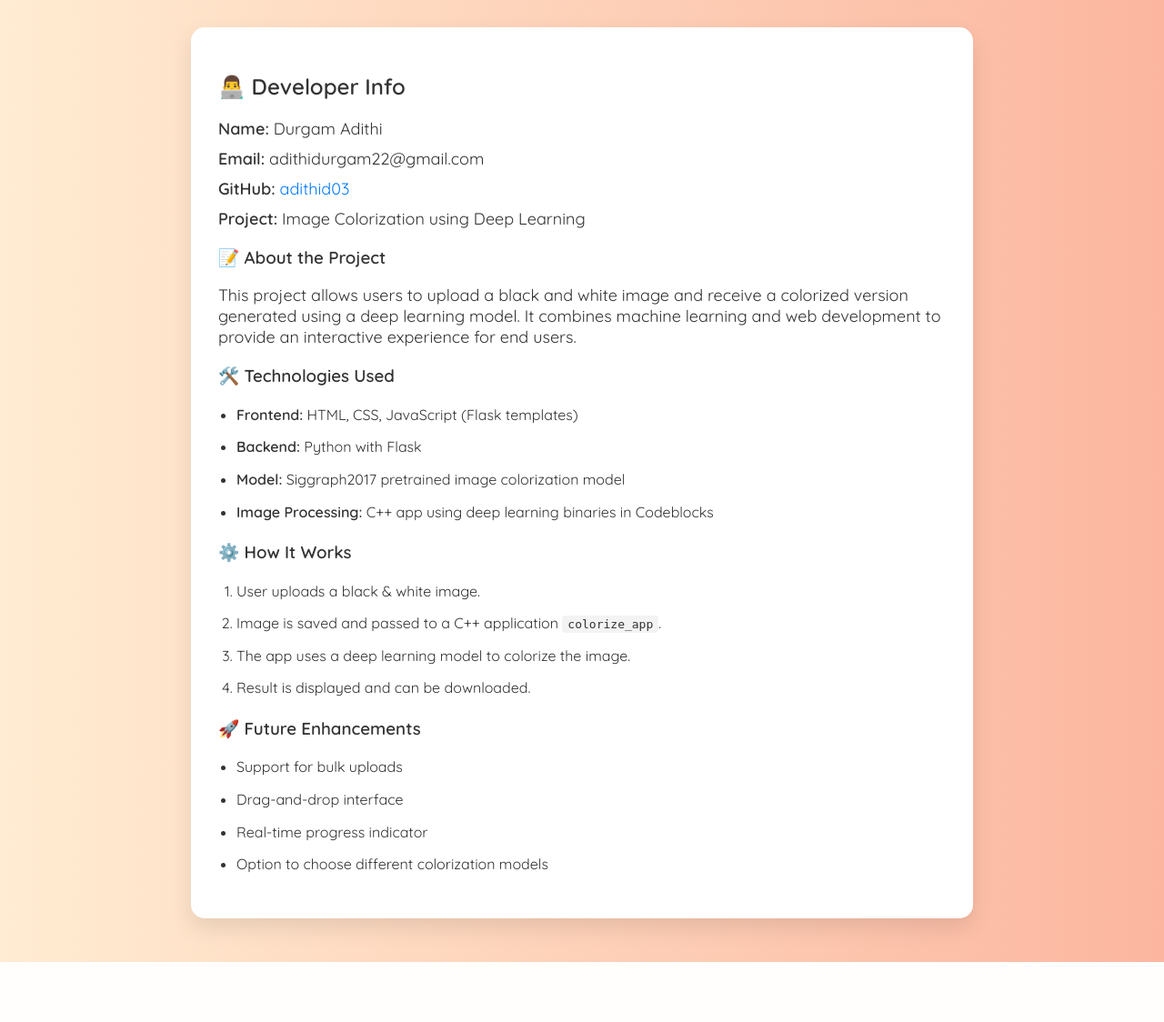
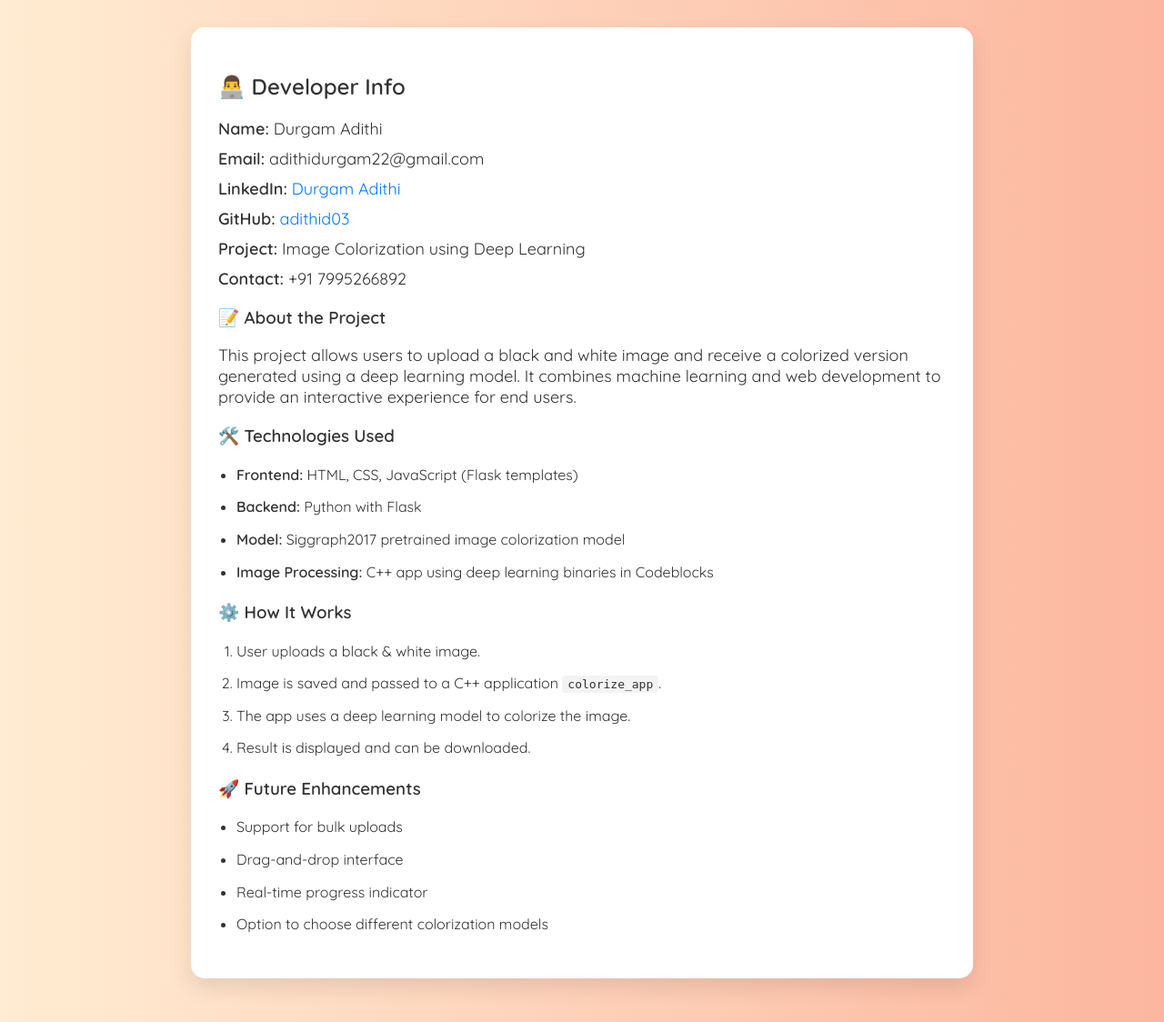
Before and after one commit to adithid03/image-colorization, a Flask app: page /developer in a window 1280 px wide. Shown: the part 178-1302 px from the top of the page at 91% size. Before the commit the page ends 1236 px from the top, so only its background shows below. Run offline with Flask 3, Linux system fonts and the light colour scheme.

Commit message:
changes to frontend

```diff
--- a/templates/developer.html
+++ b/templates/developer.html
@@ -19,9 +19,10 @@
             <h2>👨‍💻 Developer Info</h2>
             <p><strong>Name:</strong> Durgam Adithi</p>
             <p><strong>Email:</strong> adithidurgam22@gmail.com</p>
+            <p><strong>LinkedIn:</strong> <a href="https://www.linkedin.com/in/durgam-adithi-0267b6244/" target="_blank">Durgam Adithi</a></p>
             <p><strong>GitHub:</strong> <a href="https://github.com/adithid03" target="_blank">adithid03</a></p>
             <p><strong>Project:</strong> Image Colorization using Deep Learning</p>
-
+            <p><strong>Contact:</strong> +91 7995266892</p>
             <h3>📝 About the Project</h3>
             <p>This project allows users to upload a black and white image and receive a colorized version generated using a deep learning model. It combines machine learning and web development to provide an interactive experience for end users.</p>
 
```
Also changed, not shown: images_input/3ed8a25f0d114ca0a3c4775101efce52.png (added).
